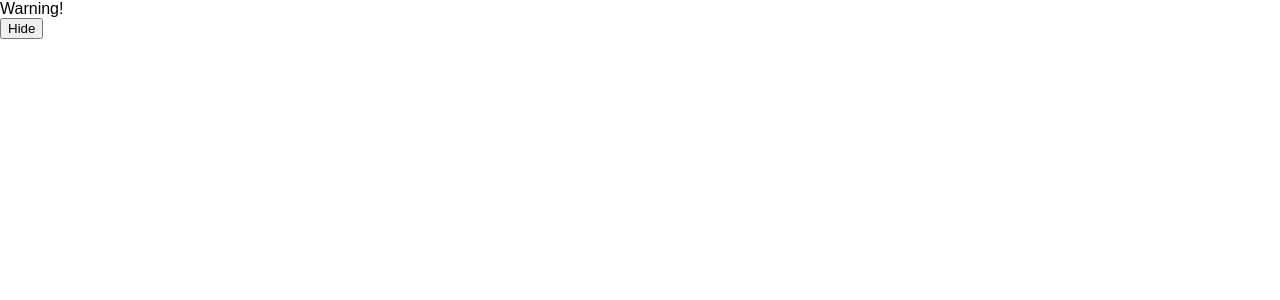
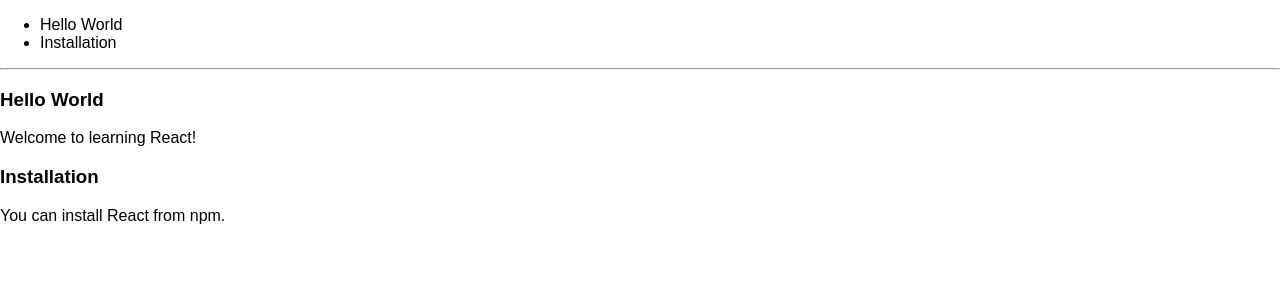
Before and after one commit to yashwin/my-react-app, a React (Create React App) app in the folder my-react-app/: page / in a window 1280 px wide. Shown: the top 300 px of the page. Built offline with nearby package versions, Linux system fonts and the light colour scheme.

Commit message:
list & keys

```diff
--- a/my-react-app/src/index.js
+++ b/my-react-app/src/index.js
@@ -2,43 +2,40 @@
 import ReactDOM from 'react-dom';
 import './index.css';
 
-function WarningBanner(props) {
-  if(!props.warn) {
-    return null;
-  }
+function Blogs(props) {
+  const sidebar = (
+    <ul>
+      {props.posts.map((post) =>
+        <li key={post.id}>
+          {post.title}
+        </li>
+       )}
+    </ul>
+  );
+
+  const content = props.posts.map((post) =>
+      <div key={post.id}>
+        <h3>{post.title}</h3>
+        <p>{post.content}</p>
+      </div>
+  );
+
   return (
-    <div className="warning">
-      Warning!
+    <div>
+      {sidebar}
+    <hr />
+      {content}
     </div>
-  )
+  );
 }
 
-class Page extends React.Component {
-  constructor(props) {
-    super(props);
-    this.state = {showWarning: true}
-    this.handleToggleClick = this.handleToggleClick.bind(this);
-  }
 
-  handleToggleClick() {
-    this.setState(prevState => ({
-      showWarning: !prevState.showWarning
-    }));
-  }
-
-  render() {
-    return (
-      <div>
-        <WarningBanner warn={this.state.showWarning} />
-        <button onClick={this.handleToggleClick}>
-          {this.state.showWarning ? 'Hide' : 'Show'}
-        </button>
-      </div>
-    );
-  }
-}
+const posts = [
+  {id: 1, title: 'Hello World', content: 'Welcome to learning React!'},
+  {id: 2, title: 'Installation', content: 'You can install React from npm.'}
+];
 
 ReactDOM.render(
-  <Page />,
+  <Blogs posts={posts} />,
   document.getElementById('root')
-)
+);
```
